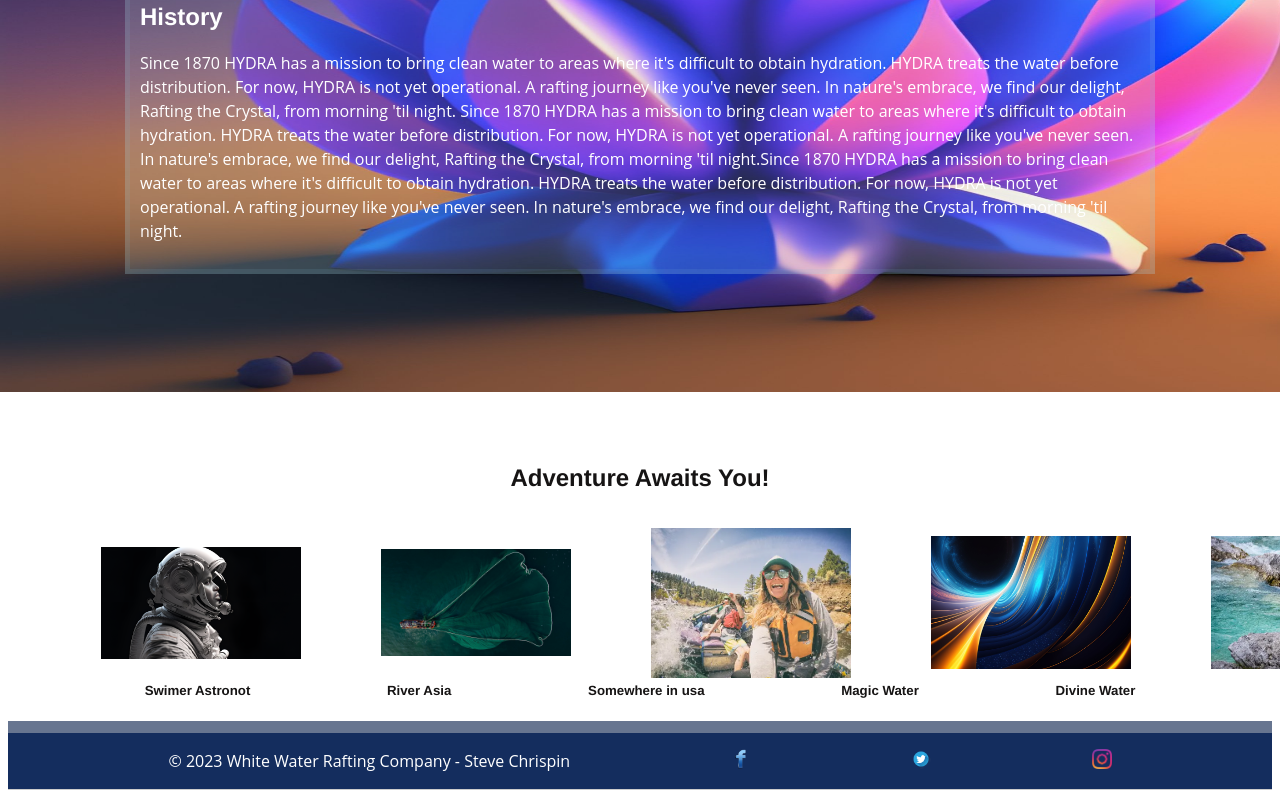
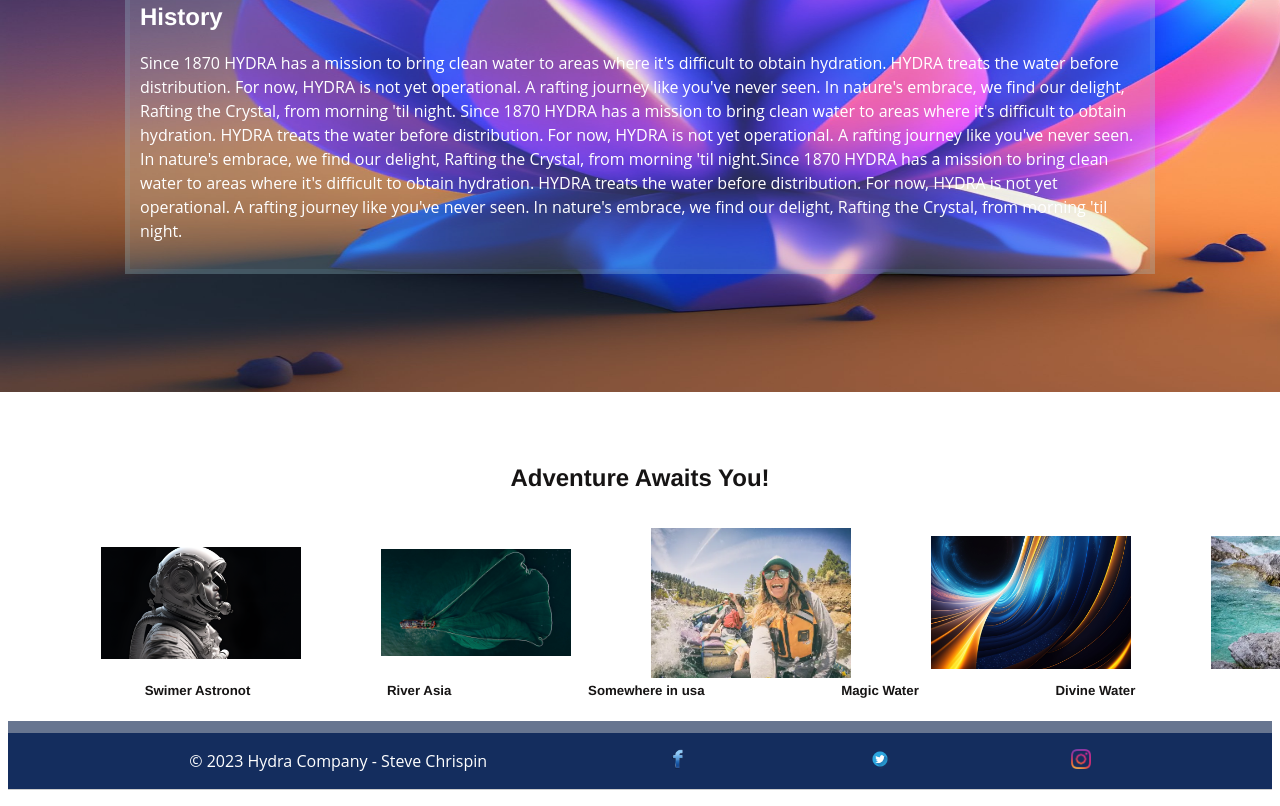
Before and after one commit to Chrispinsteve/wdd130, a plain HTML site: page wwr/about.html in a window 1280 px wide. Shown: the part 608-1414 px from the top of the page. Drawn offline with Linux system fonts and the light colour scheme.

Commit message:
Update about.html

```diff
--- a/wwr/about.html
+++ b/wwr/about.html
@@ -101,7 +101,7 @@
     </main>
 
     <footer class="footer">
-        <p>&#169; 2023 White Water Rafting Company - Steve Chrispin</p>
+        <p>&#169; 2023 Hydra Company - Steve Chrispin</p>
         <a href="https://www.facebook.com" target="_blank"><img src="images/facebook.png" alt="Facebook" width="20"></a>
         <a href="https://www.twitter.com" target="_blank"><img src="images/twitter.png" alt="Twitter"  width="20"></a>
         <a href="https://www.instagram.com" target="_blank"><img src="images/instagram.png" alt="Instagram"  width="20"></a>
```
